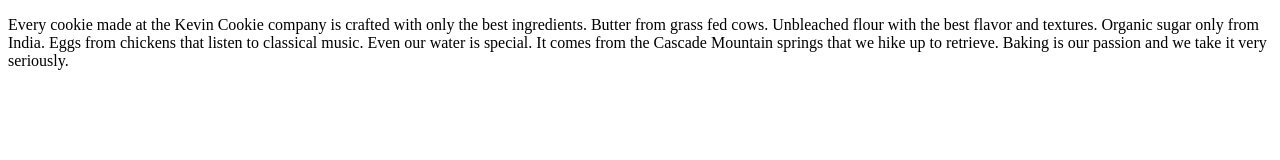
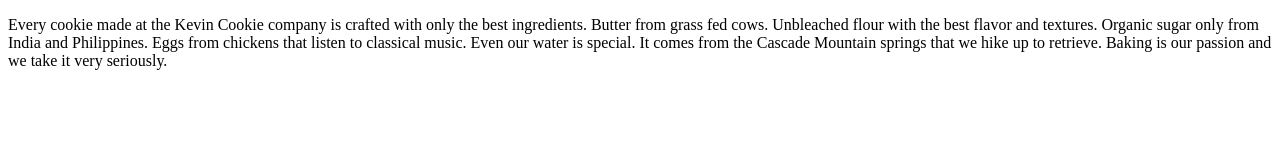
Before and after one commit to Ayilara1/ayilara_git_tutorial-, a plain HTML site: page index.htm in a window 1280 px wide. Drawn offline with Linux system fonts and the light colour scheme.

Commit message:
Update index.htm

```diff
--- a/index.htm
+++ b/index.htm
@@ -2,7 +2,7 @@
 <html>
 <body>
 
-<p>Every cookie made at the Kevin Cookie company is crafted with only the best ingredients. Butter from grass fed cows. Unbleached flour with the best flavor and textures. Organic sugar only from India. Eggs from chickens that listen to classical music. Even our water is special. It comes from the Cascade Mountain springs that we hike up to retrieve. Baking is our passion and we take it very seriously.</p>
+<p>Every cookie made at the Kevin Cookie company is crafted with only the best ingredients. Butter from grass fed cows. Unbleached flour with the best flavor and textures. Organic sugar only from India and Philippines. Eggs from chickens that listen to classical music. Even our water is special. It comes from the Cascade Mountain springs that we hike up to retrieve. Baking is our passion and we take it very seriously.</p>
 
 </body>
 </html>
```
